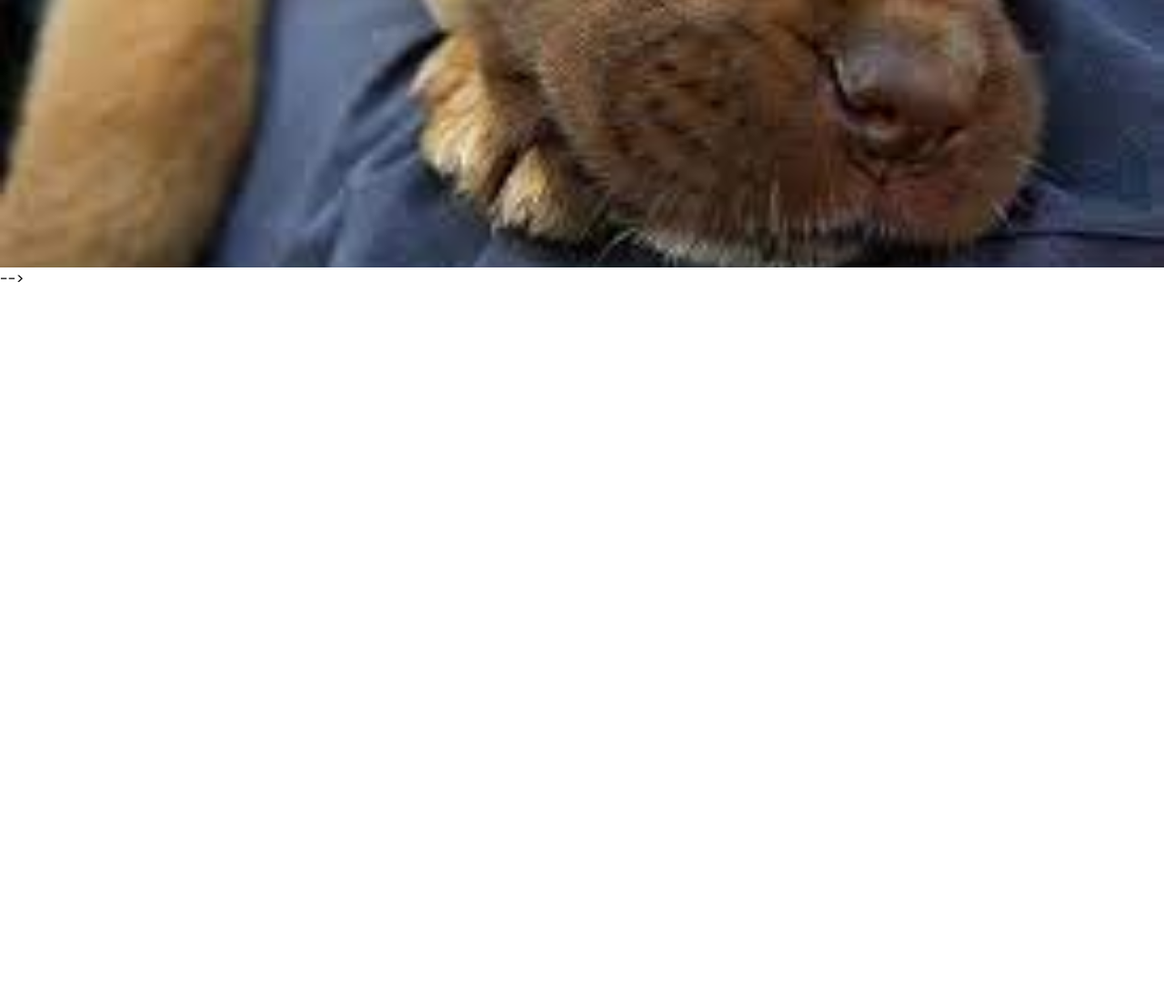
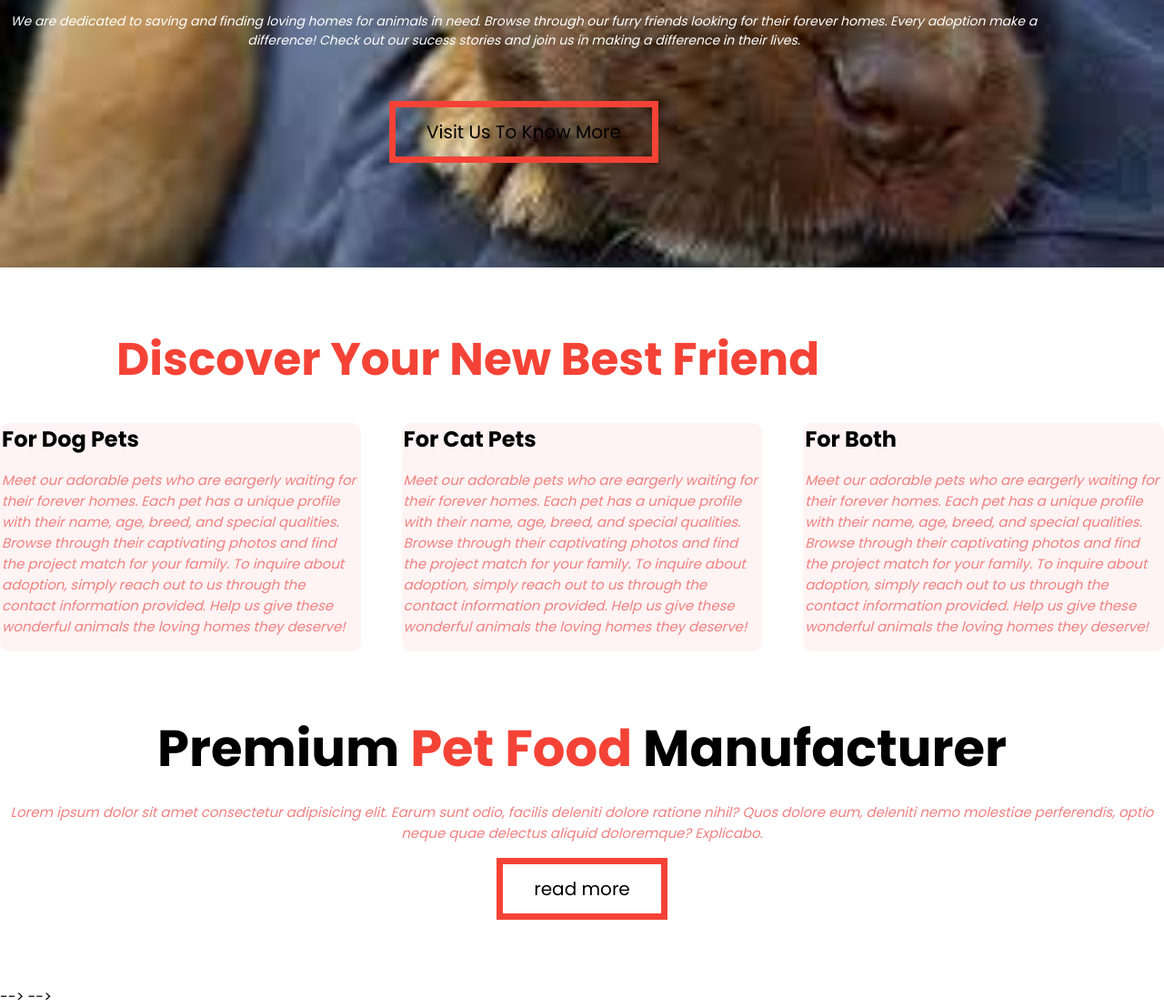
Before and after one commit to adenikeayorinde/Animal-shelter, a plain HTML site: page index.html in a window 1280 px wide. Shown: the part 506-1614 px from the top of the page at 91% size. Before the commit the page ends 825 px from the top, so only its background shows below. Drawn offline with Linux system fonts and the light colour scheme.

Commit message:
include adorable furry friends on the animal shelter website

```diff
--- a/css/stlyes.css
+++ b/css/stlyes.css
@@ -57,3 +57,118 @@ nav img{
 .nav-links ul li:hover::after{
     width: 100%;
 }
+
+.text-box{
+    width: 90%;
+    color: #fff;
+    position: absolute;
+    top: 50%;
+    transform: translate(-50% -50%);
+    text-align: center;
+}
+.text-box h1{
+    font-size: 62px;
+    text-align: center;
+}
+.text-box p{
+    margin: 10px 0 40px;
+    font-size: 14px;
+    color: #fff;
+}
+.hero-btn{
+    display: inline-block;
+    text-decoration: none;
+    color: black;
+    border: 7px solid #f44336;
+    padding: 12px 34px;
+    font-size: 20px;
+    background: transparent;
+    position: relative;
+    cursor: pointer;
+}
+.hero-btn:hover{
+    border:1px solid #f44336;
+    background: #f44336;
+    transition: 1s;
+}
+@media(max-width: 700px){
+    .text-box h1{
+        font-size: 20px;
+    }
+    .nav-links ul li{
+        display: block;
+    }
+    .nav-links{
+        position: absolute;
+        background: #f44336;
+        height: 100vh;
+        width: 200px;
+        top:0;
+        right: 0;
+        text-align: left;
+    }
+    .wave{
+        position:absolute;
+        bottom: 0; left:0;
+        width:100%;
+        height: 100rem;
+    }
+}
+h3{
+    font-size: 4.5rem;
+    font-size: 3.5rem;
+    text-transform: capitalize;
+}
+.content{
+    text-align: center;
+    padding-bottom: 4.5rem
+}
+.about{
+    display: flex;
+    align-items: center;
+    flex-wrap:wrap;
+    gap:2rem;
+}
+img{
+    flex: 1 1 40rem;
+    width:100%;
+}
+.image{
+    display: grid;
+    grid-template-columns: 1fr 1fr 1fr 1fr;
+    grid-gap: 1rem;
+    margin-top: 10%;
+}
+.content{
+    flex:1 1 40rem;
+}
+span{
+    color: #f44336;
+}
+p{
+    font-size:15px;
+    color:lightcoral;
+    padding: 1rem 0;
+    font-style: oblique;
+}
+.row{
+    margin-top: 0%;
+    display: flex;
+    justify-content: space-between;
+}
+.pet-col{
+    flex-basis:31%;
+    background: #fff3f3;
+    border-radius: 10px;
+    margin-bottom: 5%;
+    padding: 0px 2px;
+    box-sizing: border-box;
+}
+h4{
+    font-size: 50px;
+    text-align: center;
+    margin-top: 5%;
+    text-transform: capitalize;
+    margin-left:10%;
+    color:#f44336
+}
--- a/index.html
+++ b/index.html
@@ -10,6 +10,7 @@
     <link rel="stylesheet" href="css/stlyes.css" /><link rel="preconnect" href="https://fonts.googleapis.com">
     <link rel="preconnect" href="https://fonts.gstatic.com" crossorigin>
     <link href="https://fonts.googleapis.com/css2?family=Josefin+Sans:ital,wght@0,100;0,200;0,300;0,400;0,500;0,600;0,700;1,100;1,200;1,300;1,400;1,500;1,600;1,700&family=Poppins:wght@100;200;300;400;600;700&display=swap" rel="stylesheet">
+    <link rel="stylesheet" href="https://cdn.jsdelivr.net/npm/@fortawesome/fontawesome-free@6.2.1/css/fontawesome.min.css">
 
 
 </head>
@@ -32,19 +33,63 @@
     </section>
 
 
+    <!-- home section starts -->
+     <div class="text-box">
+        <h1> Welcome to our Animal shelter </h1>
+        <p> We are dedicated to saving and finding loving homes for animals in need. Browse through our furry friends looking for their forever homes. Every adoption make a difference! Check out our sucess stories and join us in making a difference in  their lives. </p>
+        <a href="" class="hero-btn"> Visit Us To Know More</a>
+     </div>
+     <!-- about -->
+     <section class="about">
+        <h4> Discover your new best friend </h4>
+        <!-- <p> Lorem ipsum dolor sit amet, consectetur adipisicing elit. Nisi, eius!</p> -->
+        <div class="row">
+            <div class="pet-col">
+             <h1> For Dog Pets</h1>
+             <p> Meet our adorable pets who are eargerly waiting for their forever homes. Each pet has a unique profile with their name, age, breed, and special qualities.
+                Browse through their captivating photos and find the project match for your family. To inquire about adoption, simply reach out to us through the contact information provided. Help us give these wonderful animals the loving homes they deserve!
+             </p>
+        </div>
+        <div class="pet-col">
+            <h1> For Cat Pets</h1>
+            <p> Meet our adorable pets who are eargerly waiting for their forever homes. Each pet has a unique profile with their name, age, breed, and special qualities.
+               Browse through their captivating photos and find the project match for your family. To inquire about adoption, simply reach out to us through the contact information provided. Help us give these wonderful animals the loving homes they deserve!
+            </p>
+        </div>
+        <div class="pet-col">
+            <h1> For Both </h1>
+            <p> Meet our adorable pets who are eargerly waiting for their forever homes. Each pet has a unique profile with their name, age, breed, and special qualities.
+               Browse through their captivating photos and find the project match for your family. To inquire about adoption, simply reach out to us through the contact information provided. Help us give these wonderful animals the loving homes they deserve!
+            </p>
+        </div>
+        </div>
+     </section>
+     <!-- shop -->
+     <!-- <section class="shop" id="shop">
+        <div class="image">
+            <img src="img/foodc1.jpeg" alt="">
+            <img src="img/food2.jpeg" alt="">
+            <img src="img/food1.jpeg" alt="">
+            <img src="img/foodc2.jpeg" alt="">
+        </div>
+        <!-- container -->
+        <div class="container">
+        <!-- box -->
+        <div class="box">
+        <div class="content">
+            <h3> premium <span> pet food </span> manufacturer</h3>
+            <p>Lorem ipsum dolor sit amet consectetur adipisicing elit. Earum sunt odio, facilis deleniti dolore ratione nihil? Quos dolore eum, deleniti nemo molestiae perferendis, optio neque quae delectus aliquid doloremque? Explicabo.</p>
+            <a href="#" class="hero-btn">read more</a>
+        </div>
+        </div>
+        </div>
+     </section> -->
 
 
 
 
 
-
-
-
-
-
-
-
-
+<!-- home section end -->
 
 
 
```
Also changed, not shown: img/bottomwave1.png (added), img/bottomwave2.jpeg (added), img/wave1.avif (added). Lines whose indentation alone changed are shown as unchanged.
